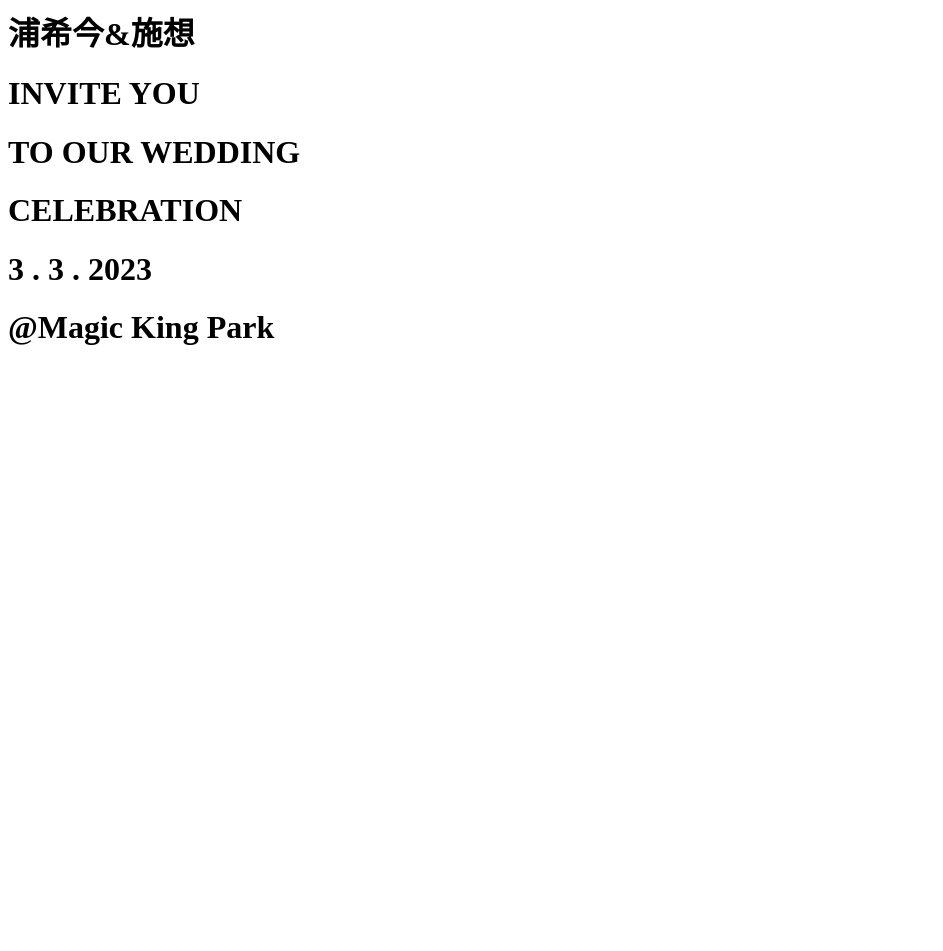
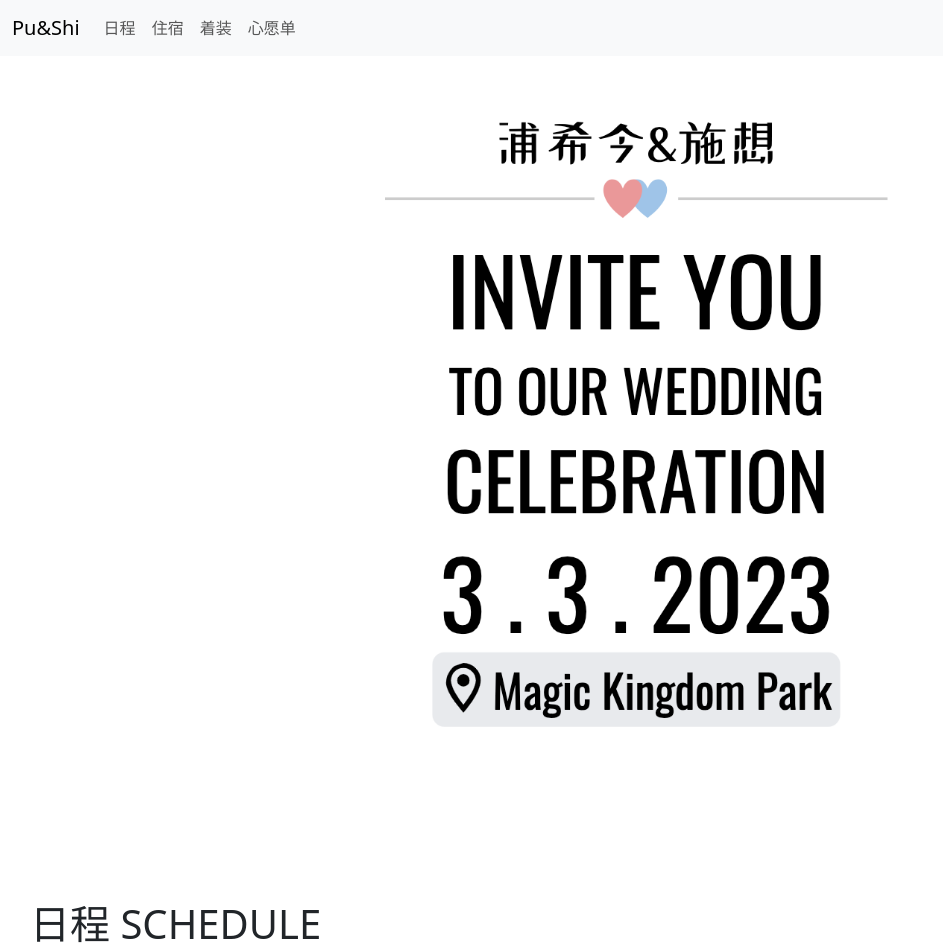
Before and after one commit to alvinshi/alvinshi.github.io, a plain HTML site: page index.html in a window 1280 px wide. Shown: the top 951 px of the page, without its empty margins (0-943 px from the left). Before the commit the page ends 800 px from the top, so only its background shows below. Drawn offline with nearby package versions, Linux system fonts and the light colour scheme.

Commit message:
Website Skeleton

```diff
--- a/index.html
+++ b/index.html
@@ -1,11 +1,56 @@
 <html>
-<head></head>
+<head>
+<link href="https://cdn.jsdelivr.net/npm/bootstrap@5.3.0-alpha1/dist/css/bootstrap.min.css" rel="stylesheet"
+integrity="sha384-GLhlTQ8iRABdZLl6O3oVMWSktQOp6b7In1Zl3/Jr59b6EGGoI1aFkw7cmDA6j6gD" crossorigin="anonymous">
+<script src="https://cdn.jsdelivr.net/npm/bootstrap@5.3.0-alpha1/dist/js/bootstrap.bundle.min.js"
+integrity="sha384-w76AqPfDkMBDXo30jS1Sgez6pr3x5MlQ1ZAGC+nuZB+EYdgRZgiwxhTBTkF7CXvN" crossorigin="anonymous"></script>
+</head>
 <body>
-    <h1>浦希今&施想</h1>
-    <h1>INVITE YOU</h1>
-    <h1>TO OUR WEDDING</h1>
-    <h1>CELEBRATION</h1>
-    <h1>3 . 3 . 2023</h1>
-    <h1>@Magic King Park</h1>
+<nav class="navbar fixed-top navbar-expand-lg bg-body-tertiary">
+  <div class="container-fluid">
+    <a class="navbar-brand" href="#">Pu&Shi</a>
+    <button class="navbar-toggler" type="button" data-bs-toggle="collapse" data-bs-target="#navbarNavDropdown" aria-controls="navbarNavDropdown"
+aria-expanded="false" aria-label="Toggle navigation">
+      <span class="navbar-toggler-icon"></span>
+    </button>
+    <div class="collapse navbar-collapse" id="navbarNavDropdown">
+      <ul class="navbar-nav">
+        <li class="nav-item">
+          <a class="nav-link" href="#schedule">日程</a>
+        </li>
+        <li class="nav-item">
+          <a class="nav-link" href="#accommodation">住宿</a>
+        </li>
+        <li class="nav-item">
+          <a class="nav-link" href="#dresscode">着装</a>
+        </li>
+        <li class="nav-item">
+          <a class="nav-link" href="#wishlist">心愿单</a>
+        </li>
+      </ul>
+    </div>
+  </div>
+</nav>
+
+<div>
+    <img style="padding-top:80px; padding-bottom:50px; height:100%; display:block; margin:auto" src="img/title.png"/>
+</div>
+
+<div id="schedule" style="height:100%; text-align=center; padding: 100 30 30 30">
+<h1>日程 SCHEDULE</h1>
+</div>
+
+<div id="accommodation" style="height:100%; text-align=center; padding: 100 30 30 30">
+<h1>住宿 ACCOMMODATION</h1>
+</div>
+
+<div id="dresscode" style="height:100%; text-align=center; padding: 100 30 30 30">
+<h1>着装 DRESS CODE</h1>
+</div>
+
+<div id="wishlist" style="height:100%; text-align=center; padding: 100 30 30 30">
+<h1>心愿单 WISH LIST</h1>
+</div>
+
 </body>
 </html>
```
Also changed, not shown: img/title.png (added), 1 other file.
